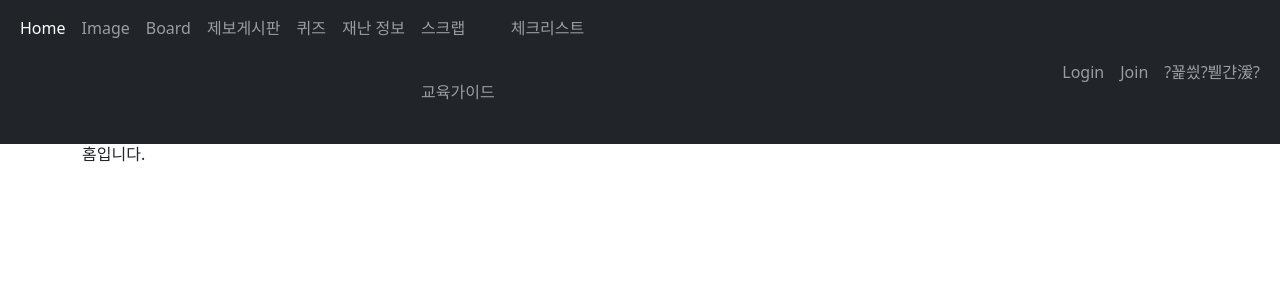
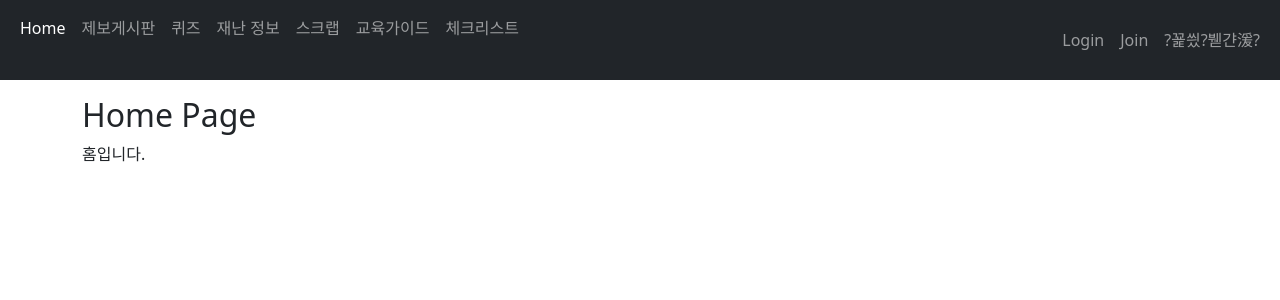
Before and after one commit to jiwon2324/disaster, a React (Vite) app in the folder disaster_front/: page / in a window 1280 px wide. Shown: the top 300 px of the page. Built offline with nearby package versions, Linux system fonts and the light colour scheme.

Commit message:
Update TopNavi.jsx

```diff
--- a/disaster_front/src/components/common/TopNavi.jsx
+++ b/disaster_front/src/components/common/TopNavi.jsx
@@ -41,12 +41,7 @@ function TopNavi(){
             <li className="nav-item">
               <NavLink to={"/"} className="nav-link">Home</NavLink>&nbsp;
             </li>
-            <li className="nav-item">
-              <NavLink to={"/image/list"} className="nav-link">Image</NavLink>&nbsp;
-            </li>
-            <li className="nav-item">
-              <NavLink to={"/board/list"} className="nav-link">Board</NavLink>&nbsp;
-            </li>
+
             <li className="nav-item">
               <NavLink className="nav-link" to="/community/list">제보게시판</NavLink>
             </li>
@@ -54,12 +49,12 @@ function TopNavi(){
               <NavLink className="nav-link" to="/quiz/list">퀴즈</NavLink>
             </li>
             <li className="nav-item">
-
               <NavLink to={"/disasterCategory/list"} className="nav-link">재난 정보</NavLink>&nbsp;
             </li>
             <li className="nav-item">
               <NavLink to={"/disasterScrap/list"} className="nav-link">스크랩</NavLink>&nbsp;
-
+            </li>
+            <li className="nav-item">
               <NavLink to={"/edu"} className="nav-link">교육가이드</NavLink>&nbsp;
             </li>
             <li className="nav-item">
```
